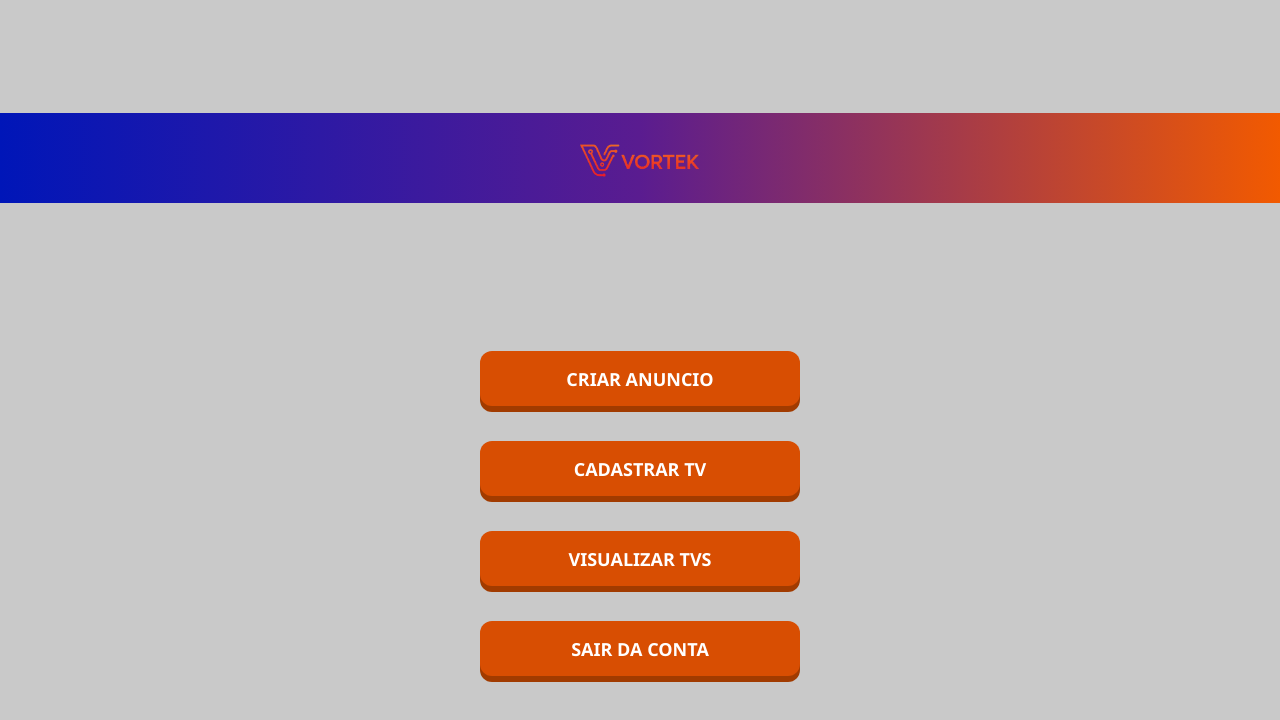
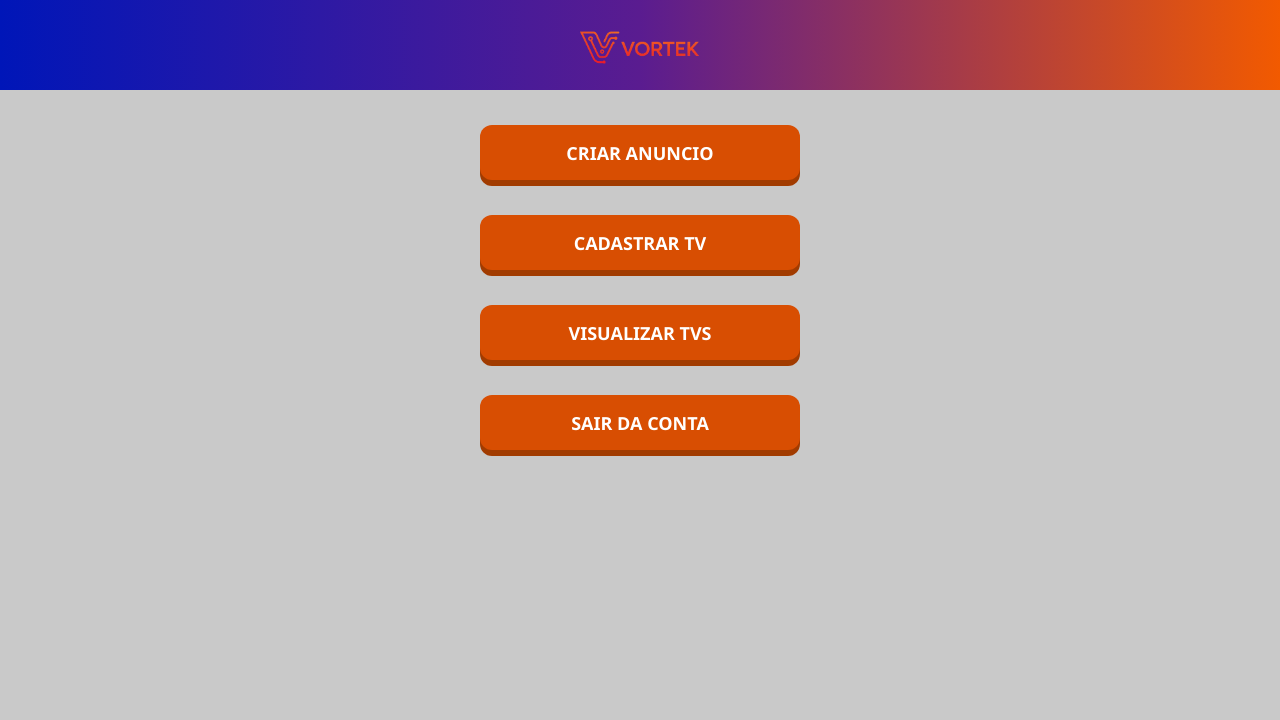
Before and after one commit to Beayusmy/Vortek, a React (Vite) app in the folder TvCorporativa/: page /menu in a window 1280 px wide. Shown: the top 720 px of the page. Built offline with nearby package versions, Linux system fonts and the light colour scheme.

Commit message:
feat: atualizadooo

```diff
--- a/TvCorporativa/src/pages/Menu/menu.css
+++ b/TvCorporativa/src/pages/Menu/menu.css
@@ -1,6 +1,6 @@
 /* Fundo geral */
 .menu-container {
-  background-color: #dcdcdc;
+  background-color: #c20808;
   min-height: 100vh;
   display: flex;
   flex-direction: column;
@@ -22,12 +22,15 @@
   margin-top: 10px;
 }
 
-Área central
+/* Área central — AGORA CENTRALIZADA */
 .menu-content {
-  margin-top: 40px;
+  flex: 1;                      /* ocupa o espaço restante */
+  width: 100%;
   display: flex;
   flex-direction: column;
-  align-items: center;
+  justify-content: center;      /* centraliza verticalmente */
+  align-items: center;          /* centraliza horizontalmente */
+  margin-top: 0;                /* remove margem que empurrava pra baixo */
 }
 
 /* Lista de botões */
@@ -36,7 +39,6 @@
   flex-direction: column;
   align-items: center;
   gap: 35px;
-  margin-top: 113px;
 }
 
 /* Botões */
```
